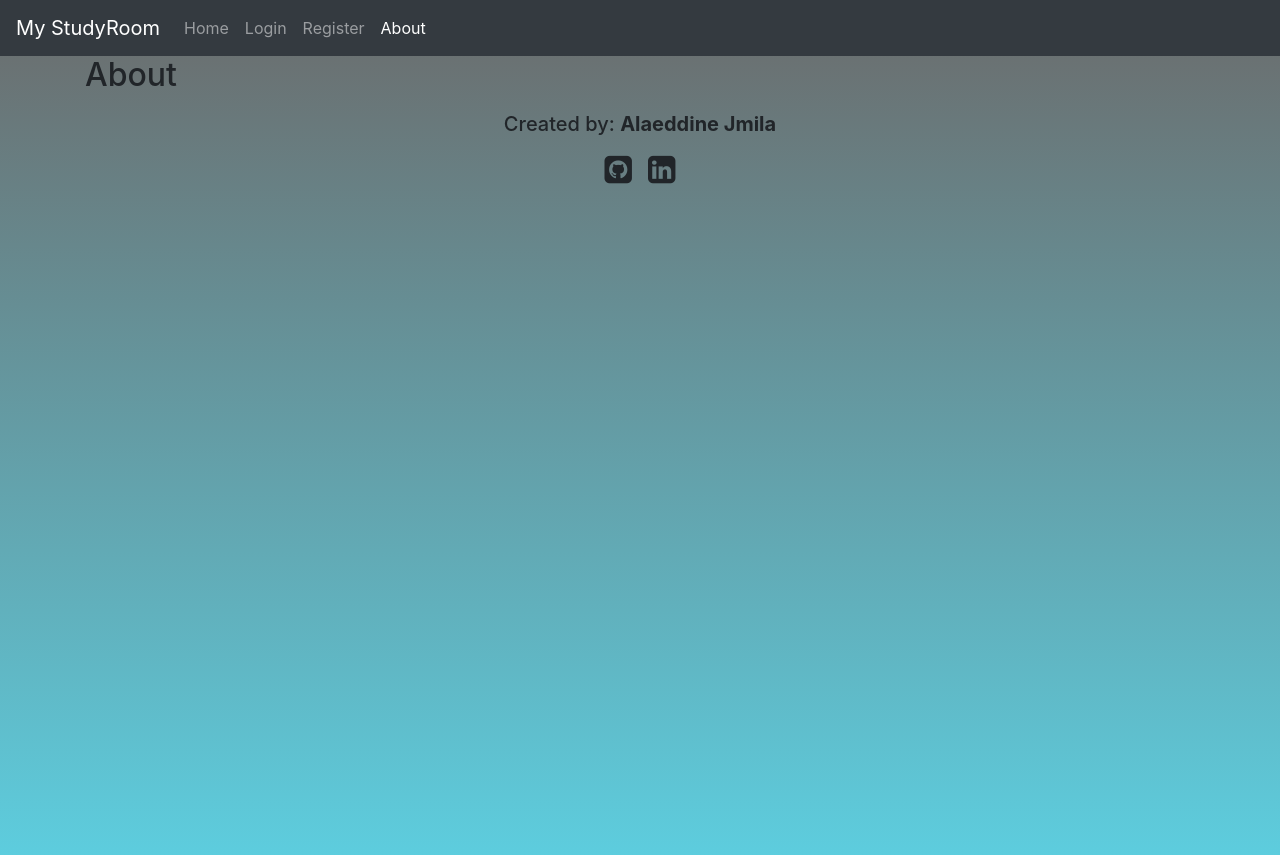
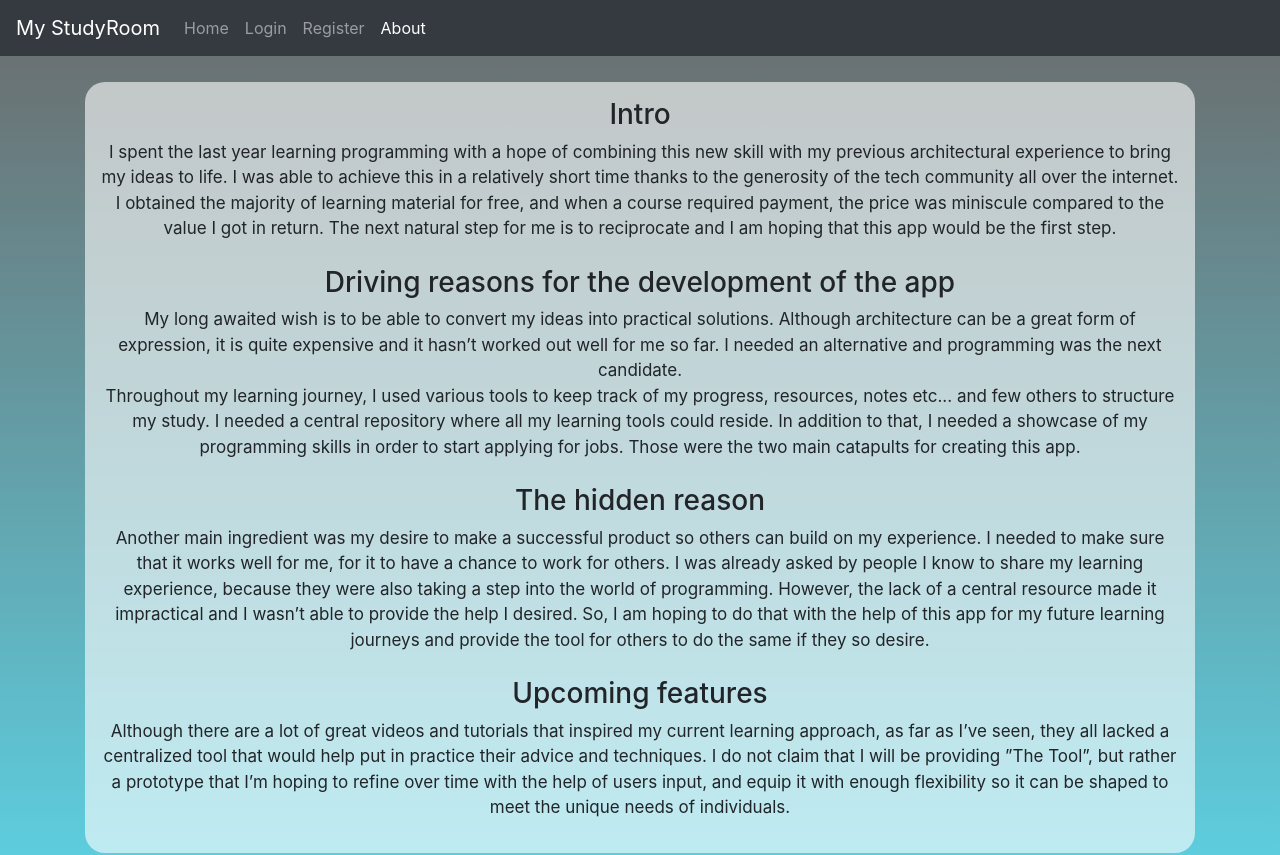
Before and after one commit to AladinJmila/my-studyroom-frontend, a React (Create React App) app: page /about in a window 1280 px wide. Shown: the top 855 px of the page. Built offline with nearby package versions, Linux system fonts and the light colour scheme; a web font is replaced by a local one.

Commit message:
Added about text

```diff
--- a/src/components/About.jsx
+++ b/src/components/About.jsx
@@ -1,10 +1,59 @@
+import { aboutStyles } from '../services/stylesService'
 import image from '../static/images/AlaeddineJmila.jpg'
 
 const About = () => {
   return (
-    <div className='container full-height'>
-      <h2>About</h2>
-      <div className='center'>
+    <div className='container full-height center'>
+      <div style={aboutStyles} className='mt-3 mb-4 p-3'>
+        <h3>Intro</h3>
+        <p>
+          I spent the last year learning programming with a hope of combining
+          this new skill with my previous architectural experience to bring my
+          ideas to life. I was able to achieve this in a relatively short time
+          thanks to the generosity of the tech community all over the internet.
+          I obtained the majority of learning material for free, and when a
+          course required payment, the price was miniscule compared to the value
+          I got in return. The next natural step for me is to reciprocate and I
+          am hoping that this app would be the first step.
+        </p>
+        <h3 className='mt-4'>Driving reasons for the development of the app</h3>
+        <p>
+          My long awaited wish is to be able to convert my ideas into practical
+          solutions. Although architecture can be a great form of expression, it
+          is quite expensive and it hasn’t worked out well for me so far. I
+          needed an alternative and programming was the next candidate. <br />{' '}
+          Throughout my learning journey, I used various tools to keep track of
+          my progress, resources, notes etc... and few others to structure my
+          study. I needed a central repository where all my learning tools could
+          reside. In addition to that, I needed a showcase of my programming
+          skills in order to start applying for jobs. Those were the two main
+          catapults for creating this app.
+        </p>
+        <h3 className='mt-4'>The hidden reason</h3>
+        <p>
+          Another main ingredient was my desire to make a successful product so
+          others can build on my experience. I needed to make sure that it works
+          well for me, for it to have a chance to work for others. I was already
+          asked by people I know to share my learning experience, because they
+          were also taking a step into the world of programming. However, the
+          lack of a central resource made it impractical and I wasn’t able to
+          provide the help I desired. So, I am hoping to do that with the help
+          of this app for my future learning journeys and provide the tool for
+          others to do the same if they so desire.
+        </p>
+        <h3 className='mt-4'>Upcoming features</h3>
+        <p>
+          Although there are a lot of great videos and tutorials that inspired
+          my current learning approach, as far as I’ve seen, they all lacked a
+          centralized tool that would help put in practice their advice and
+          techniques. I do not claim that I will be providing ”The Tool”, but
+          rather a prototype that I’m hoping to refine over time with the help
+          of users input, and equip it with enough flexibility so it can be
+          shaped to meet the unique needs of individuals.
+        </p>
+      </div>
+      <hr />
+      <footer className='center'>
         <h5>
           Created by: <b>Alaeddine Jmila</b>
         </h5>
@@ -33,7 +82,7 @@ const About = () => {
             ></i>
           </a>
         </div>
-      </div>
+      </footer>
     </div>
   )
 }
--- a/src/services/stylesService.js
+++ b/src/services/stylesService.js
@@ -1,4 +1,10 @@
 export const backgroundOpacity = { backgroundColor: 'rgba(255, 255, 255, 0.6)' }
+
+export const aboutStyles = {
+  backgroundColor: 'rgba(255, 255, 255, 0.6)',
+  borderRadius: 20,
+  fontSize: 17,
+}
 
 export const mainContentStyle = {
   backgroundColor: 'rgba(255, 255, 255, 0.7)',
```
